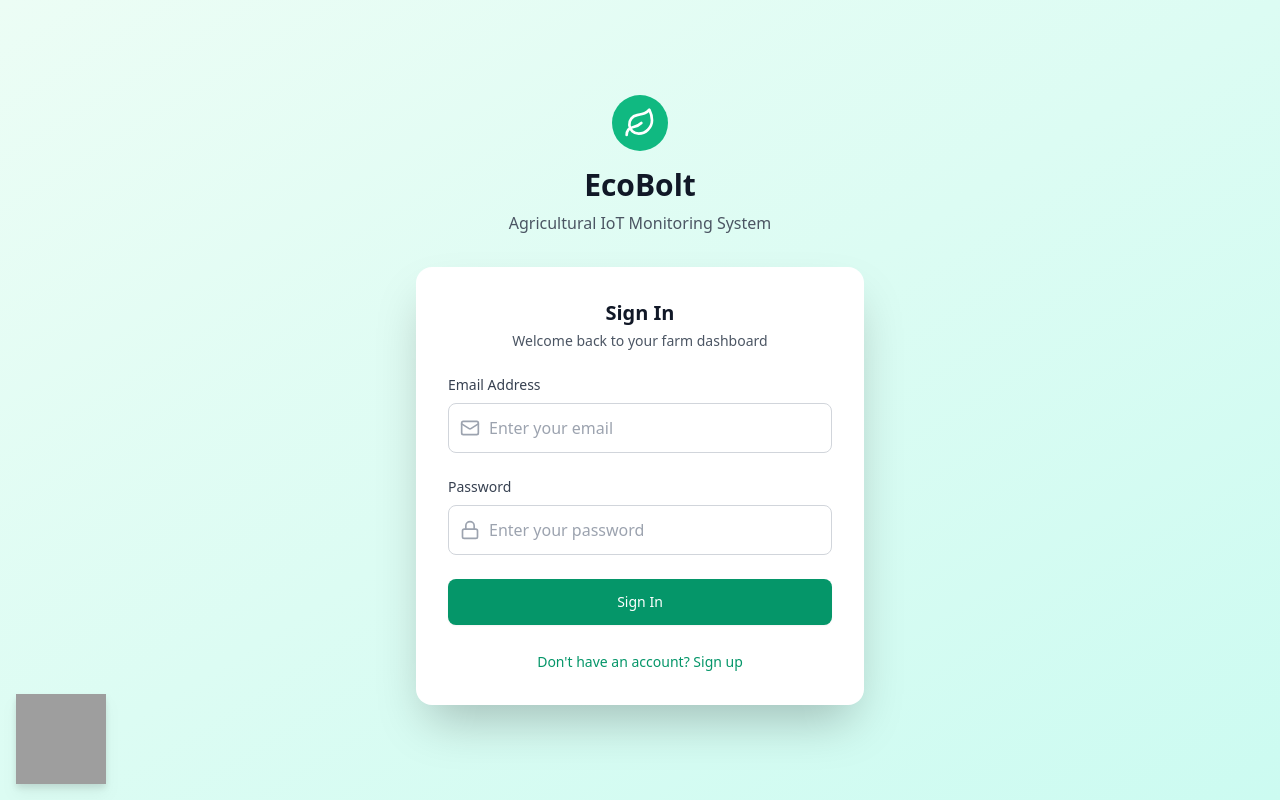
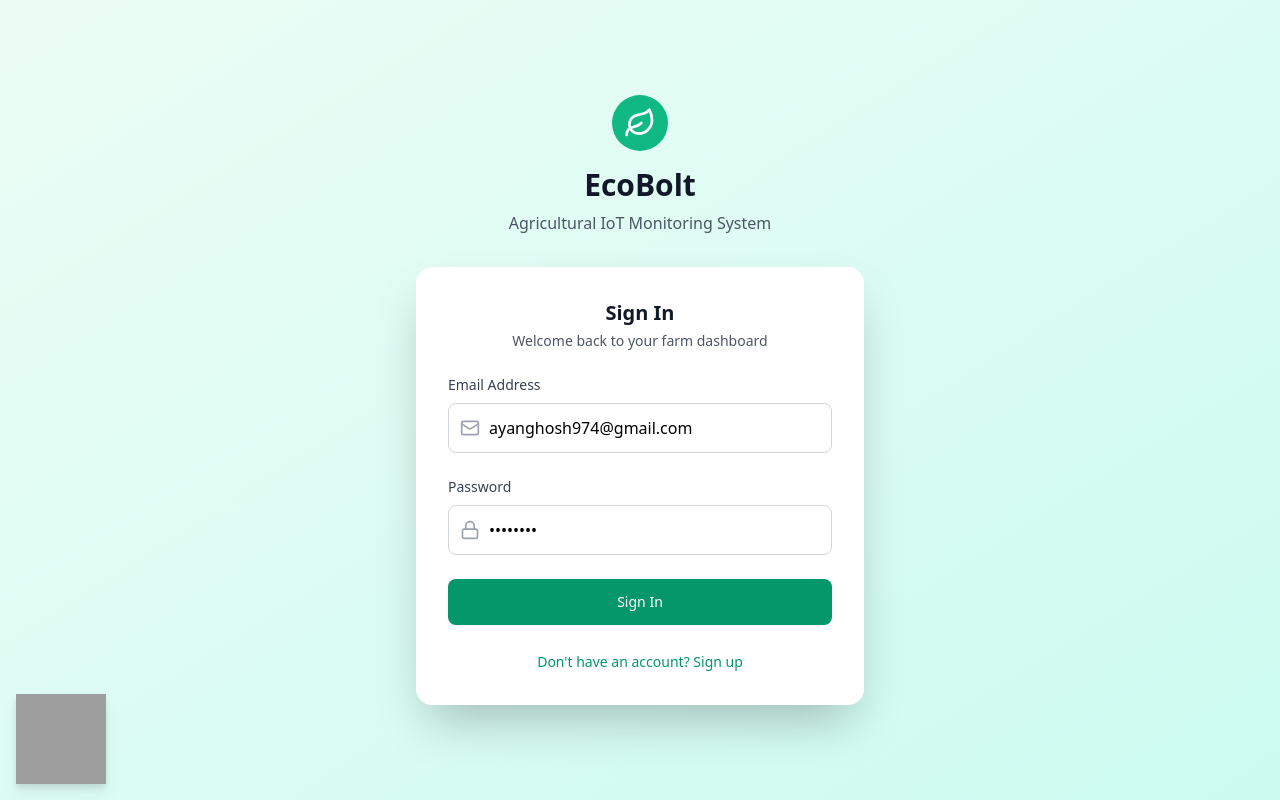
Before and after one commit to Ayanghosh-agno/EcoBolt, a React (Vite) app: page /login in a window 1280 px wide. Built offline with nearby package versions, Linux system fonts and the light colour scheme; no server answers; grey boxes are pictures that could not be loaded.

Commit message:
Update Login.tsx

```diff
--- a/src/components/Login/Login.tsx
+++ b/src/components/Login/Login.tsx
@@ -5,8 +5,8 @@ import BoltLogo from '../Layout/BoltLogo';
 
 const Login: React.FC = () => {
   const [isLoginMode, setIsLoginMode] = useState(true);
-  const [email, setEmail] = useState('');
-  const [password, setPassword] = useState('');
+  const [email, setEmail] = useState('ayanghosh974@gmail.com');
+  const [password, setPassword] = useState('Bolt1234');
   const [fullName, setFullName] = useState('');
   const [error, setError] = useState('');
   const { login, register, isLoading } = useAuth();
```
